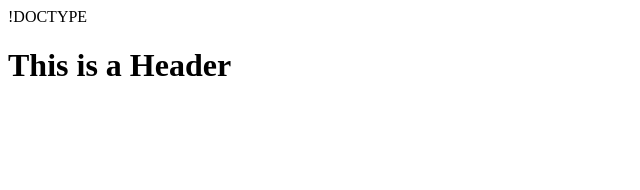
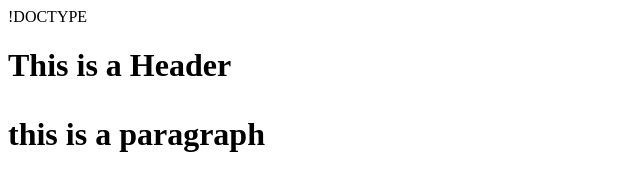
Before and after one commit to ChristJ1967/git-test, a plain HTML site: page index.html in a window 1280 px wide. Shown: the whole page, without its empty margins (0-640 px from the left). Drawn offline with Linux system fonts and the light colour scheme.

Commit message:
third commit

```diff
--- a/index.html
+++ b/index.html
@@ -1,6 +1,10 @@
 !DOCTYPE <html></html>
 <html>
     <body>
-        <h1>This is a Header</h1>
+        <h1>This is a Header
+            <p>this is a paragraph
+
+            </p>
+        </h1>
     </body>
 </html>
```
